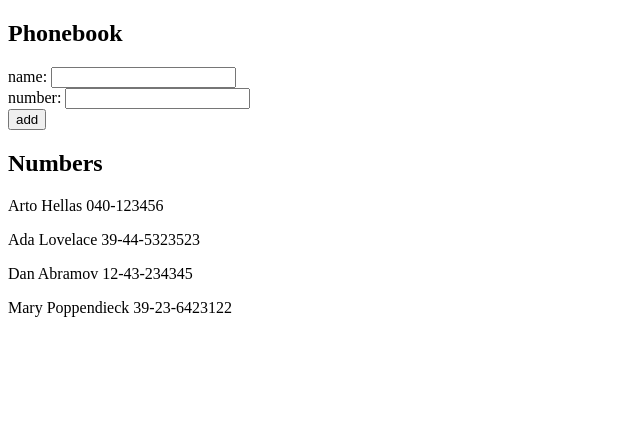
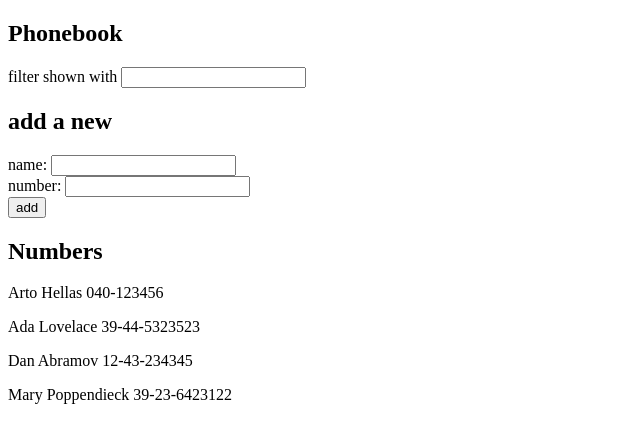
Before and after one commit to LemonPecanPie/phonebook, a React (Vite) app: page / in a window 1280 px wide. Shown: the top 442 px of the page, without its empty margins (0-640 px from the left). Built offline with nearby package versions, Linux system fonts and the light colour scheme.

Commit message:
Finish 2.9

```diff
--- a/src/App.jsx
+++ b/src/App.jsx
@@ -9,6 +9,7 @@
   ]);
   const [newName, setNewName] = useState('');
   const [newNumber, setNewNumber] = useState('');
+  const [newFilter, setNewFilter] = useState('');
 
   const addPerson = (event) => {
     event.preventDefault();
@@ -27,10 +28,19 @@
   const handleNumberChange = (event) => {
     setNewNumber(event.target.value);
   };
+  const handleFilterChange = (event) => {
+    setNewFilter(event.target.value);
+  }
+
+  const personsToShow = persons.filter(person => person.name.toLowerCase().includes(newFilter.toLowerCase()));
 
   return (
     <div>
       <h2>Phonebook</h2>
+      <div>
+        filter shown with <input value={newFilter} onChange={handleFilterChange} />
+      </div>
+      <h2>add a new</h2>
       <form onSubmit={addPerson}>
         <div>
           name: <input value={newName} onChange={handleNameChange} />
@@ -43,7 +53,7 @@
         </div>
       </form>
       <h2>Numbers</h2>
-      {persons.map(person => <p key={person.name}>{person.name} {person.number}</p>)}
+      {personsToShow.map(person => <p key={person.name}>{person.name} {person.number}</p>)}
     </div>
   )
 }
```
